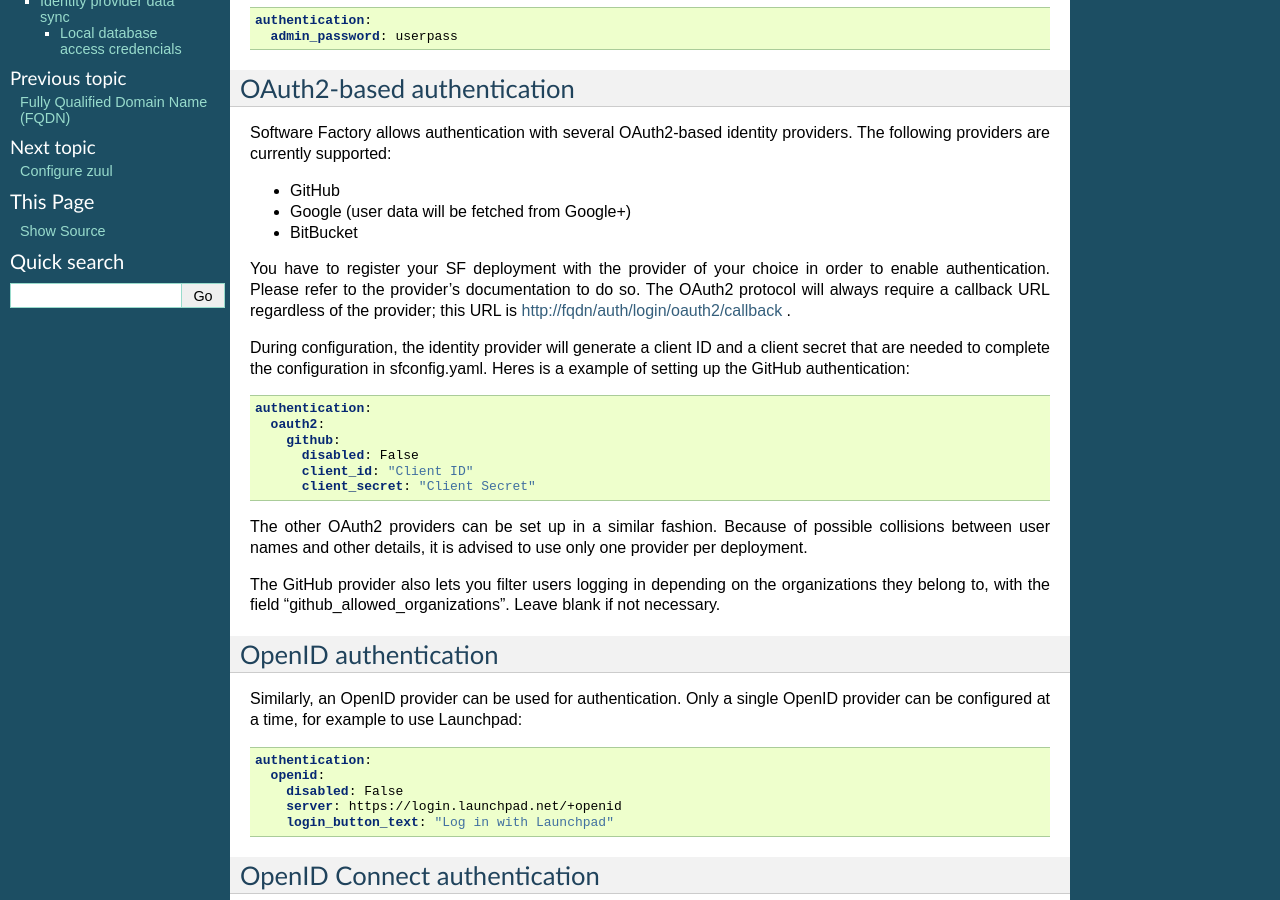
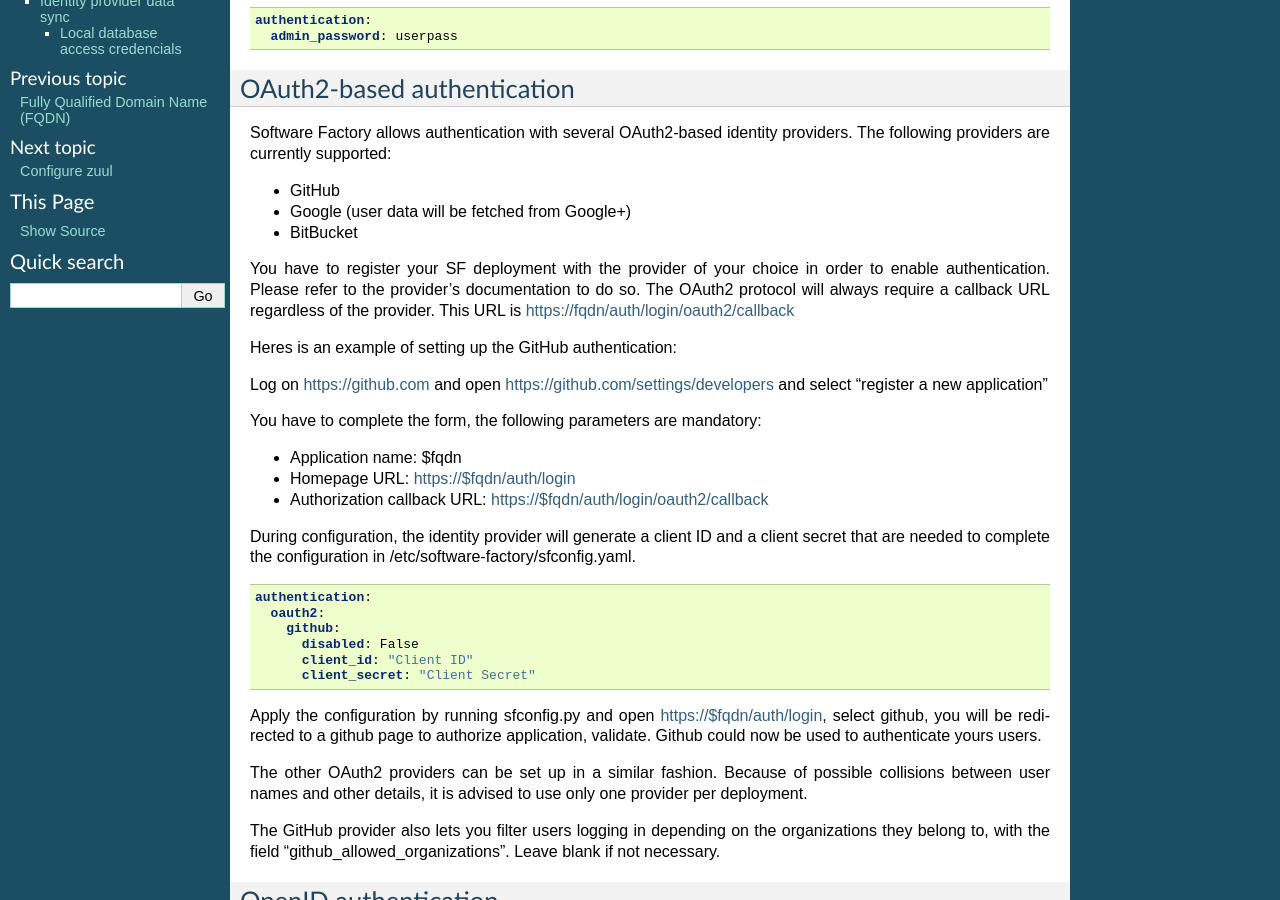
Before and after one commit to softwarefactory-project/sf-docs, a Sphinx documentation site: the page built from docs/auths.rst, in a window 1280 px wide and 900 px high, scrolled down 257 px. Built offline with Sphinx 7.4.7, drawn with Linux system fonts in a browser that asks for light colours; the version number could not be read and is left out.

Commit message:
describe github configuration and fix build warning
Change-Id: Id407845f9d576755cf48e0c3947b3f660aca4a00

```diff
--- a/docs/auths.rst
+++ b/docs/auths.rst
@@ -33,11 +33,20 @@ following providers are currently supported:
 
 You have to register your SF deployment with the provider of your choice in order to enable
 authentication. Please refer to the provider's documentation to do so. The OAuth2 protocol will
-always require a callback URL regardless of the provider; this URL is http://fqdn/auth/login/oauth2/callback .
+always require a callback URL regardless of the provider. This URL is https://fqdn/auth/login/oauth2/callback
+
+Heres is an example of setting up the GitHub authentication:
+
+Log on https://github.com and open https://github.com/settings/developers and select "register a new application"
+
+You have to complete the form, the following parameters are mandatory:
+
+* Application name: $fqdn
+* Homepage URL: https://$fqdn/auth/login
+* Authorization callback URL: https://$fqdn/auth/login/oauth2/callback
 
 During configuration, the identity provider will generate a client ID and a client secret that are
-needed to complete the configuration in sfconfig.yaml. Heres is a example of setting up the GitHub
-authentication:
+needed to complete the configuration in /etc/software-factory/sfconfig.yaml.
 
 .. code-block:: yaml
 
@@ -48,6 +57,10 @@ authentication:
        client_id: "Client ID"
        client_secret: "Client Secret"
 
+
+Apply the configuration by running sfconfig.py and open https://$fqdn/auth/login, select github, you will
+be redirected to a github page to authorize application, validate. Github could now be used to authenticate
+yours users.
 
 The other OAuth2 providers can be set up in a similar fashion. Because of possible collisions between
 user names and other details, it is advised to use only one provider per deployment.
--- a/docs/repoxplorer.rst
+++ b/docs/repoxplorer.rst
@@ -9,7 +9,7 @@ on the platform.
 
 RepoXplorer is an upstream project hosted `here <https://github.com/morucci/repoxplorer>`_.
 
-Documentation can be found `here <https://github.com/morucci/repoxplorer/blob/015c87543a01badf896df66e299a1b48e4aefbf7/README.md>`_.
+Documentation can be found on `github <https://github.com/morucci/repoxplorer/blob/015c87543a01badf896df66e299a1b48e4aefbf7/README.md>`_.
 
 The version currently integrated is the 0.8.0.
 
```
